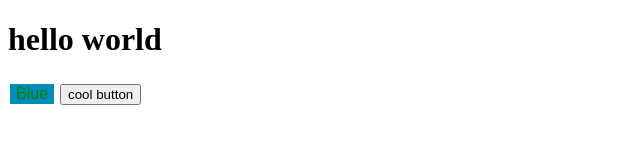
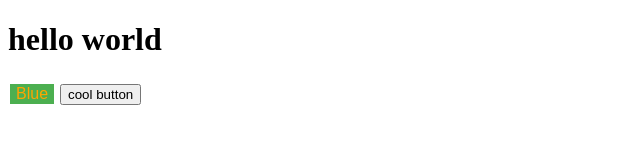
Before and after one commit to GroovyBoi/GroovyBoi, a plain HTML site: page index.html in a window 1280 px wide. Shown: the whole page, without its empty margins (0-640 px from the left). Drawn offline with Linux system fonts and the light colour scheme.

Commit message:
Update index.html

```diff
--- a/index.html
+++ b/index.html
@@ -7,7 +7,7 @@
     <style>
     .button {
     border: none;
-    color: green;
+    color: orange;
     padding 15px 32px;
     text-align: center;
     text-decoration: none;
@@ -16,7 +16,7 @@
     margin: 4px 2px;
     cursor: pointer;
     }
-    .button1 {background-color: #008CBA;}
+    .button1 {background-color: #4CAF50;}
     </style>
   </head>
   <body>
```
